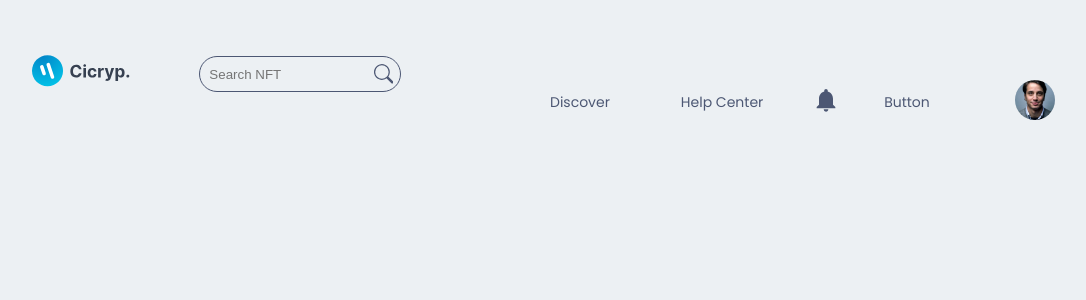
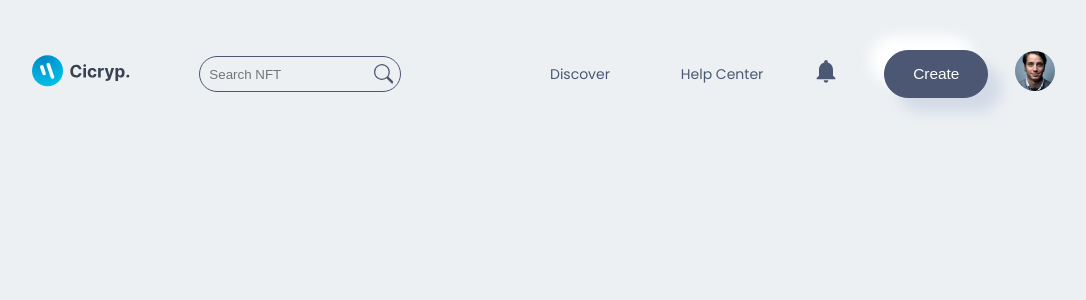
Before and after one commit to AdhithyanM/nft-marketplace-template-code, a Next.js app: page / in a window 1280 px wide. Shown: the top 300 px of the page, without its empty margins (97-1183 px from the left). Built offline with nearby package versions, Linux system fonts and the light colour scheme.

Commit message:
Button component

```diff
--- a/components/Button/Button.jsx
+++ b/components/Button/Button.jsx
@@ -3,8 +3,14 @@ import React from "react";
 // INTERNAL IMPORT
 import Style from "./Button.module.css";
 
-const Button = () => {
-  return <div>Button</div>;
+const Button = ({ btnName, handleClick }) => {
+  return (
+    <div className={Style.box}>
+      <button className={Style.button} onClick={() => handleClick()}>
+        {btnName}
+      </button>
+    </div>
+  );
 };
 
 export default Button;
--- a/components/Button/Button.module.css
+++ b/components/Button/Button.module.css
@@ -0,0 +1,16 @@
+.button {
+  background-color: var(--icons-color);
+  padding: 1rem 2rem;
+  border: 1px solid var(--icons-color);
+  border-radius: 2rem;
+  font-size: 1.1rem;
+  color: var(--shadow-light-color);
+  cursor: pointer;
+  transition: all 0.2s ease-in;
+  box-shadow: var(--box-shadow);
+}
+
+.button:hover {
+  background-color: var(--main-bg-color);
+  border: 1px solid var(--icons-color);
+}
--- a/components/NavBar/NavBar.jsx
+++ b/components/NavBar/NavBar.jsx
@@ -123,7 +123,7 @@ const NavBar = () => {
           </div>
           {/* CREATE BUTTON SECTION */}
           <div className={Style.navbar_container_right_button}>
-            <Button btnText="Create" />
+            <Button btnName="Create" handleClick={() => {}} />
           </div>
           {/* USER PROFILE */}
           <div className={Style.navbar_container_right_profile_box}>
--- a/components/NavBar/NavBar.module.css
+++ b/components/NavBar/NavBar.module.css
@@ -50,7 +50,7 @@
   grid-template-columns: 1fr 1fr 0.5fr 1fr 0.3fr;
   gap: 1rem;
   align-items: center;
-  align-self: flex-end;
+  /* align-self: flex-end; */
 }
 
 .navbar_container_right_discover {
--- a/components/NavBar/SideBar/SideBar.jsx
+++ b/components/NavBar/SideBar/SideBar.jsx
@@ -176,8 +176,8 @@ const SideBar = ({ setOpenSideMenu }) => {
       </div>
 
       <div className={Style.sideBar_button}>
-        <Button btnName="Create" />
-        <Button btnName="Connect Wallet" />
+        <Button btnName="Create" handleClick={() => {}} />
+        <Button btnName="Connect Wallet" handleClick={() => {}} />
       </div>
     </div>
   );
```
